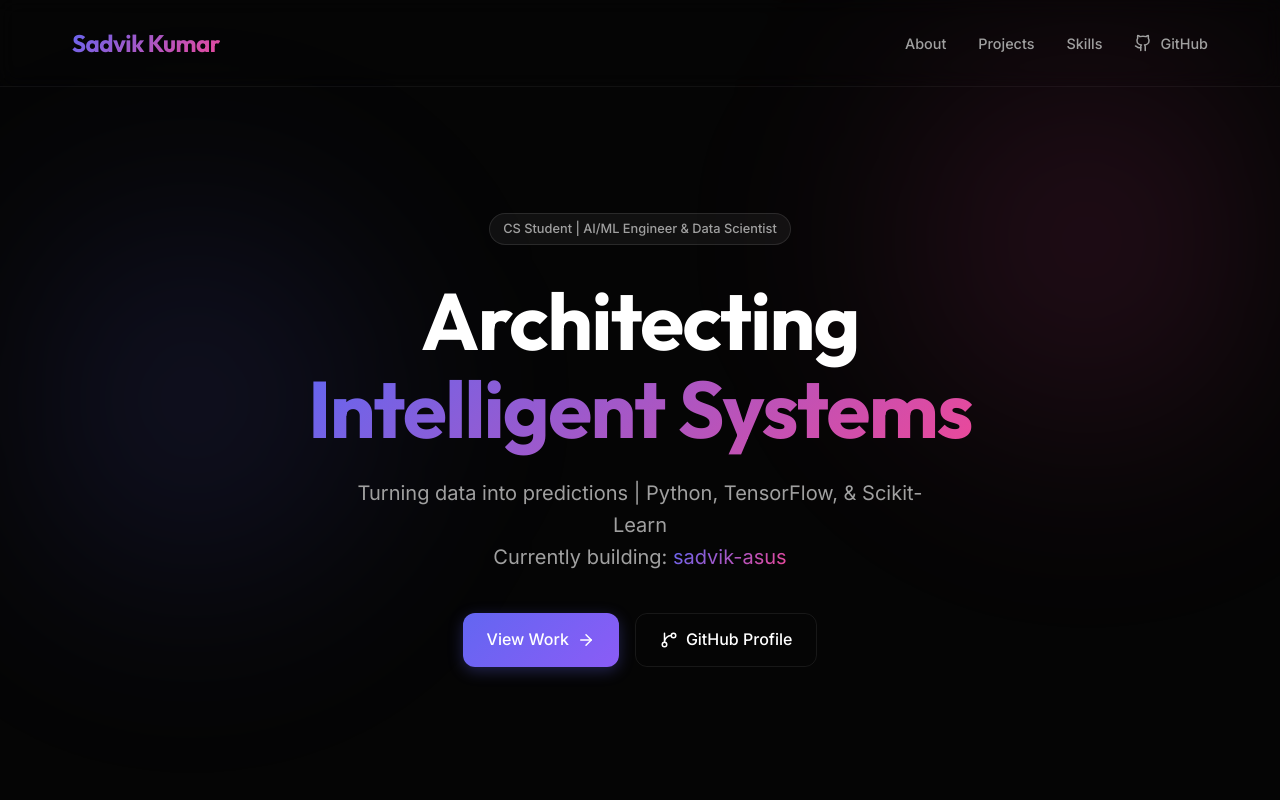
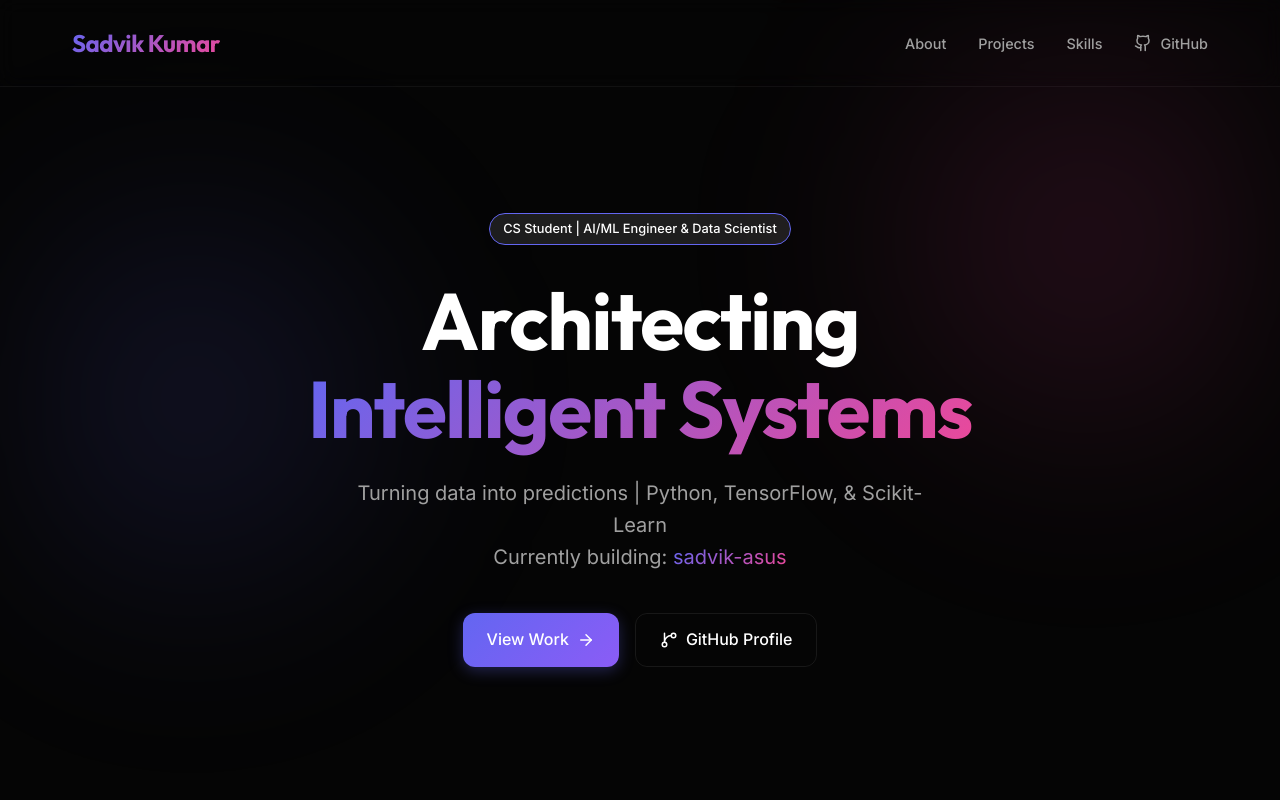
Before and after one commit to sadvik-asus/Portfolio, a React app: page / in a window 1280 px wide. In both pictures the pointer is over the element "CS Student | AI/ML Engineer & Data Scientist". Shown: the top 800 px of the page. Built offline with nearby package versions, Linux system fonts and the light colour scheme; the HTML template or start-up script is replaced by a standard one.

Commit message:
style(ui): add interactive hover animations to tech badges

```diff
--- a/src/index.css
+++ b/src/index.css
@@ -136,6 +136,13 @@ a {
   background: rgba(255, 255, 255, 0.05);
   border: 1px solid rgba(255, 255, 255, 0.1);
   color: var(--text-secondary);
+  transition: all 0.2s ease;
+}
+
+.badge:hover {
+  color: var(--text-primary);
+  background: rgba(255, 255, 255, 0.1);
+  border-color: var(--accent-1);
 }
 
 /* Navbar */
```
